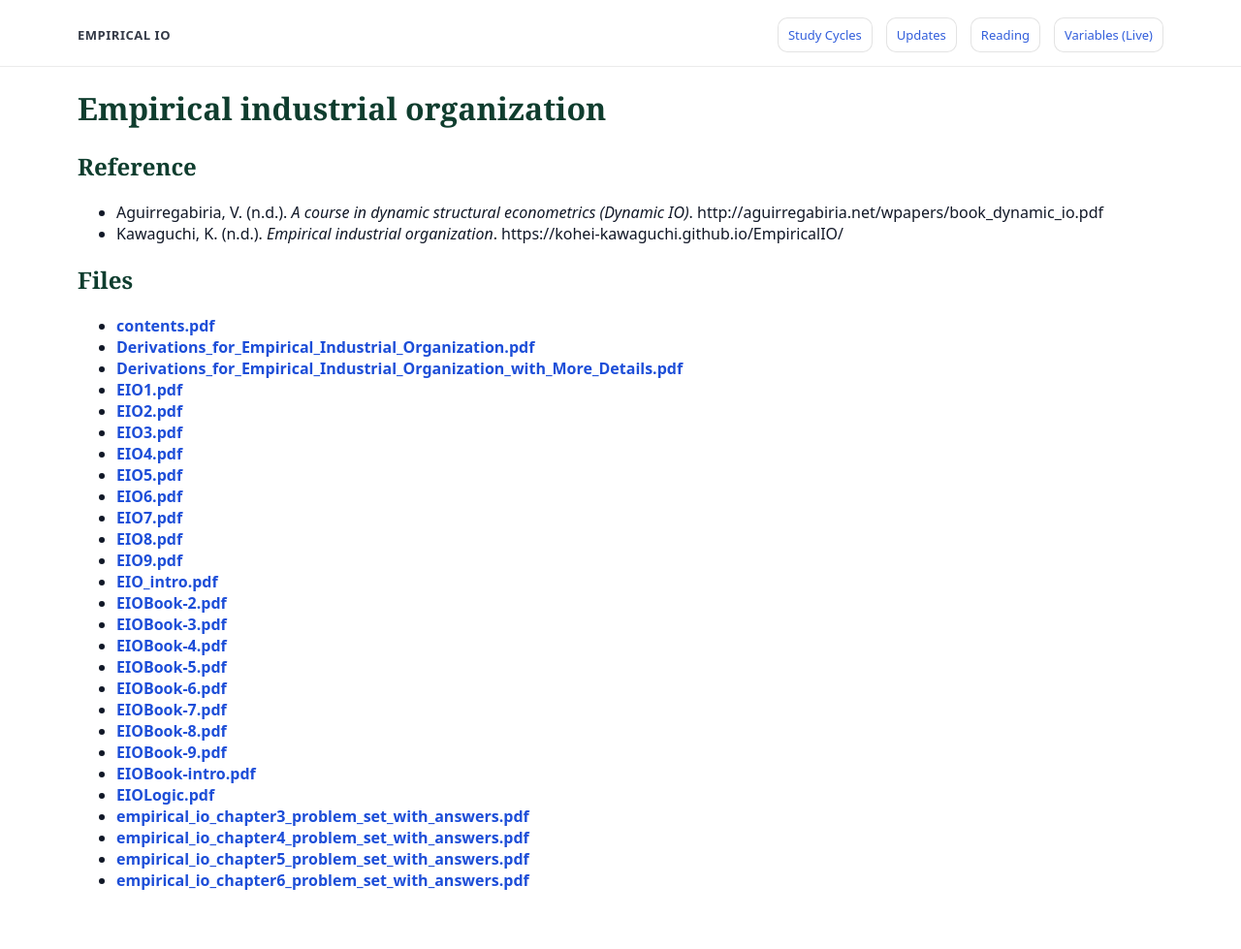
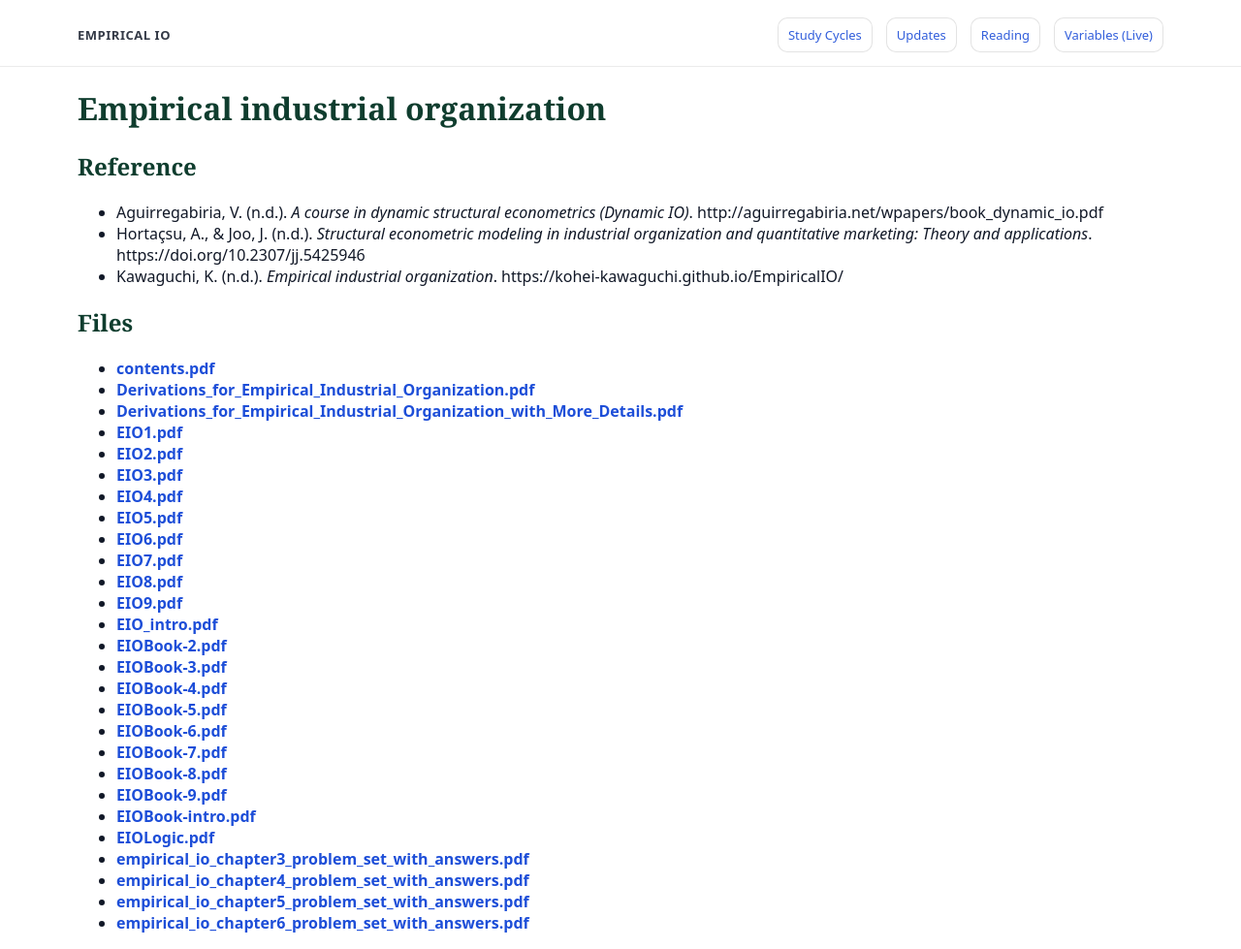
Before and after one commit to yaxinzn/study-archive, a Jekyll site: the page built from materials/eio/index.md, in a window 1280 px wide. Shown: the whole page at 97% size. Built offline with Jekyll 4.4.1, drawn with Linux system fonts in a browser that asks for light colours; before the commit the page ends 935 px from its top, so only the background shows below that.

Commit message:
Add reference for Hortaçsu and Joo's work

```diff
--- a/materials/eio/index.md
+++ b/materials/eio/index.md
@@ -12,6 +12,7 @@ hide_name: true
 
 ## Reference
 - Aguirregabiria, V. (n.d.). *A course in dynamic structural econometrics (Dynamic IO)*. http://aguirregabiria.net/wpapers/book_dynamic_io.pdf
+- Hortaçsu, A., & Joo, J. (n.d.). *Structural econometric modeling in industrial organization and quantitative marketing: Theory and applications*. https://doi.org/10.2307/jj.5425946
 - Kawaguchi, K. (n.d.). *Empirical industrial organization*. https://kohei-kawaguchi.github.io/EmpiricalIO/
 
 ## Files
```
